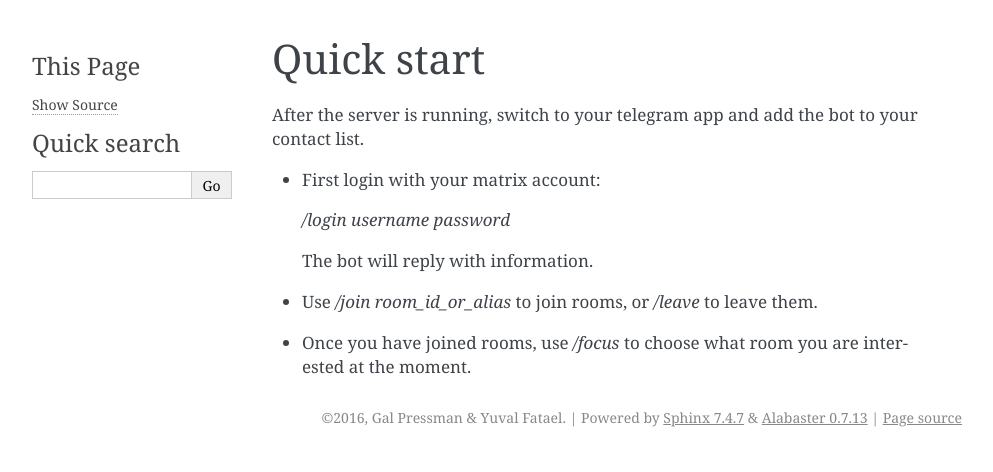
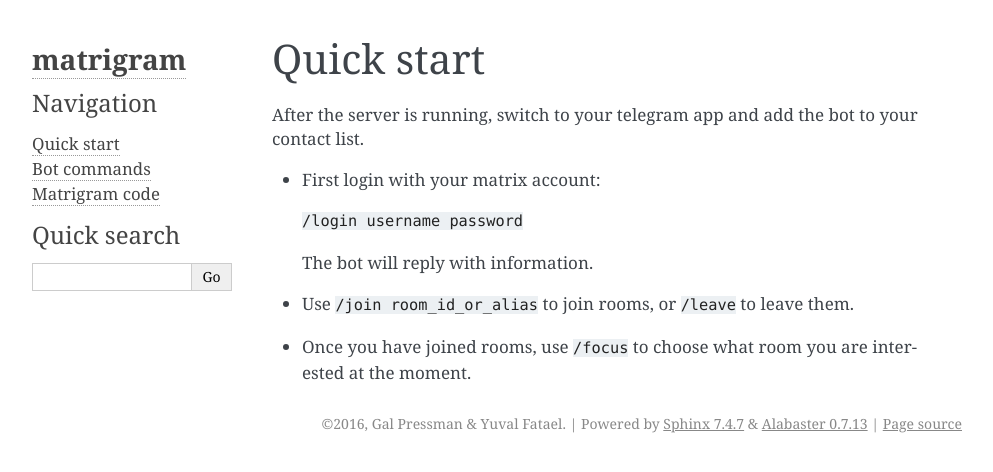
Before and after one commit to galpressman/matrigram, a Sphinx documentation site: the page built from docs/quickstart.rst, in a window 1280 px wide. Shown: the top 472 px of the page, without its empty margins (148-1141 px from the left). Built offline with Sphinx 7.4.7, drawn with Linux system fonts in a browser that asks for light colours.

Commit message:
docs: Add bot commands and cosmetics
Signed-off-by: Gal Pressman <galpressman@gmail.com>

```diff
--- a/docs/conf.py
+++ b/docs/conf.py
@@ -182,7 +182,13 @@
 
 # Custom sidebar templates, maps document names to template names.
 #
-# html_sidebars = {}
+html_sidebars = {
+    '**': [
+        'about.html',
+        'navigation.html',
+        'searchbox.html',
+    ]
+}
 
 # Additional templates that should be rendered to pages, maps page names to
 # template names.
--- a/docs/index.rst
+++ b/docs/index.rst
@@ -14,6 +14,7 @@
    :maxdepth: 2
 
    quickstart
+   commands
    code
 
 
--- a/docs/quickstart.rst
+++ b/docs/quickstart.rst
@@ -5,8 +5,8 @@
 
 - First login with your matrix account:
 
-  `/login username password`
+  ``/login username password``
 
   The bot will reply with information.
-- Use `/join room_id_or_alias` to join rooms, or `/leave` to leave them.
-- Once you have joined rooms, use `/focus` to choose what room you are interested at the moment.
+- Use ``/join room_id_or_alias`` to join rooms, or ``/leave`` to leave them.
+- Once you have joined rooms, use ``/focus`` to choose what room you are interested at the moment.
```
Also changed, not shown: docs/commands.rst (added, +31 -0 lines).
